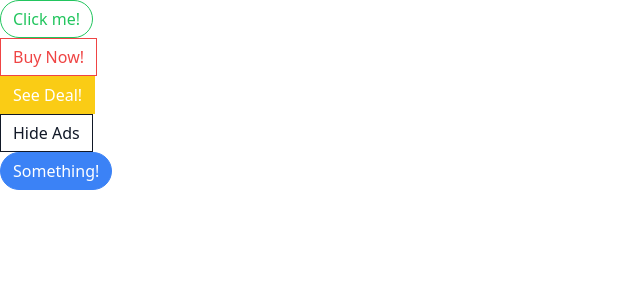
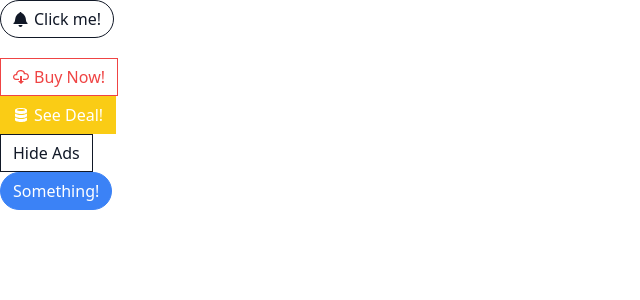
Before and after one commit to lhpdev/comps, a React (Create React App) app: page / in a window 1280 px wide. Shown: the top 300 px of the page, without its empty margins (0-640 px from the left). Built offline with nearby package versions, Linux system fonts and the light colour scheme.

Commit message:
Update button to handle all <button> element props correctly

```diff
--- a/package.json
+++ b/package.json
@@ -10,6 +10,7 @@
     "prop-types": "^15.8.1",
     "react": "^18.3.1",
     "react-dom": "^18.3.1",
+    "react-icons": "4.6.0",
     "react-scripts": "5.0.1",
     "tailwind-merge": "^2.5.4",
     "web-vitals": "^2.1.4"
--- a/src/App.js
+++ b/src/App.js
@@ -1,16 +1,30 @@
+import  { GoBell, GoCloudDownload, GoDatabase } from 'react-icons/go';
 import Button from './Button';
 
 function App() {
+  const handleClick = () => {
+    console.log('Click');
+  };
+
   return (
     <div>
       <div>
-        <Button success rounded outline>Click me!</Button>
+        <Button secondary outline rounded className="mb-5" onClick={handleClick}>
+          <GoBell />
+          Click me!
+        </Button>
       </div>
       <div>
-        <Button danger outline>Buy Now!</Button>
+        <Button danger outline>
+          <GoCloudDownload />
+          Buy Now!
+        </Button>
       </div>
       <div>
-        <Button warning>See Deal!</Button>
+        <Button warning>
+          <GoDatabase />
+          See Deal!
+        </Button>
       </div>
       <div>
         <Button secondary outline>Hide Ads</Button>
--- a/src/Button.js
+++ b/src/Button.js
@@ -10,9 +10,10 @@
 	danger,
 	outline,
 	rounded,
+	...rest
 }) {
 	const classes = twMerge(
-    className('px-3 py-1.5 border', {
+    className(rest.className, 'flex items-center px-3 py-1.5 border', {
       'border-blue-500 bg-blue-500 text-white': primary,
       'border-gray-900 bg-gray-900 text-white': secondary,
       'border-green-500 bg-green-500 text-white': success,
@@ -28,7 +29,7 @@
     })
   );
 
-	return <button className={classes}>{children}</button>
+	return <button {...rest} className={classes}>{children}</button>
 }
 
 Button.propTypes = {
--- a/src/index.css
+++ b/src/index.css
@@ -1,3 +1,7 @@
 @tailwind base;
 @tailwind components;
 @tailwind utilities;
+
+button > svg {
+  margin-right: 5px;
+}
```
Also changed, not shown: 1 other file (tests, documents, lock files or other folders).
